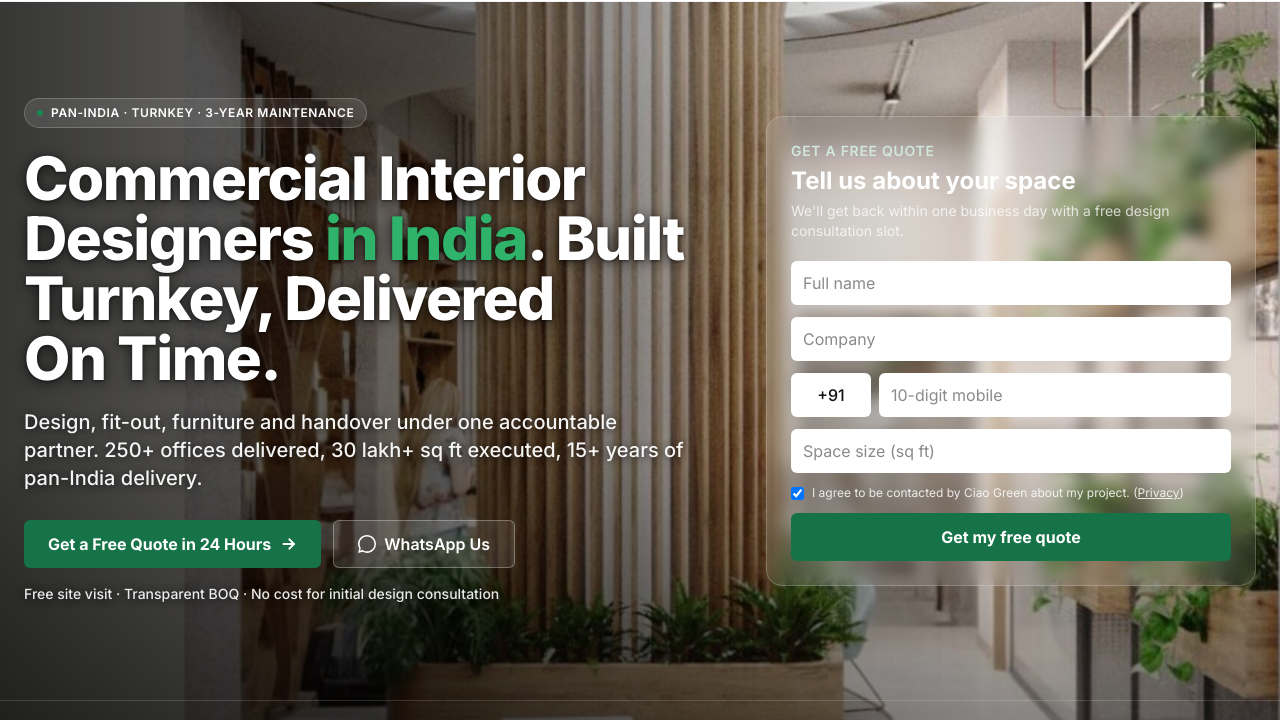
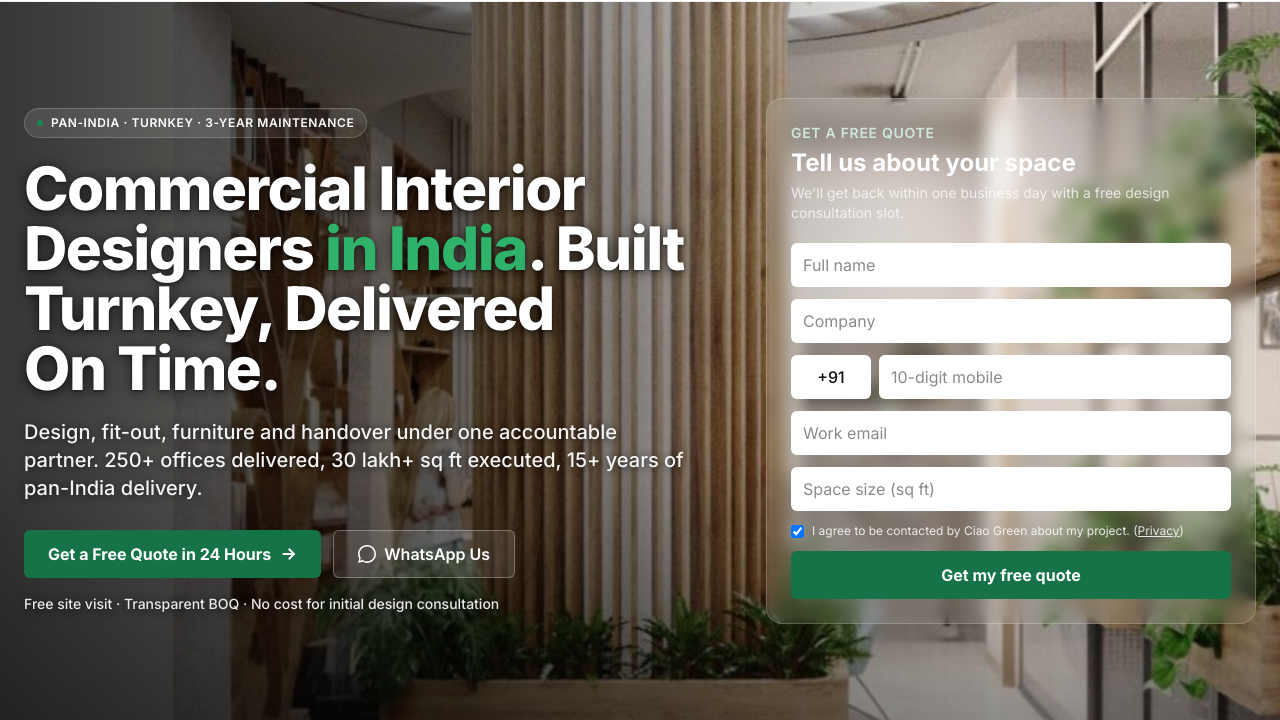
Before and after one commit to nihitsalvi-dev/ciaogreen-lp, a website: page index.html in a window 1280 px wide. Shown: the part 63-783 px from the top of the page. Drawn offline with nearby package versions, Linux system fonts and the light colour scheme.

Commit message:
Require work email in hero and modal lead forms
Co-Authored-By: Claude Opus 5.5 <noreply@anthropic.com>

```diff
--- a/index.html
+++ b/index.html
@@ -219,6 +219,7 @@ j=d.createElement(s),dl=l!='dataLayer'?'&l='+l:'';j.async=true;j.src=
             <div class="h-11 rounded-md bg-white text-ink-900 px-3 flex items-center justify-center font-medium">+91</div>
             <input required name="phone" inputmode="numeric" pattern="[6-9][0-9]{9}" maxlength="10" placeholder="10-digit mobile" class="field w-full h-11 rounded-md bg-white text-ink-900 px-3 placeholder:text-ink-400">
           </div>
+          <input required name="email" type="email" autocomplete="email" placeholder="Work email" class="field w-full h-11 rounded-md bg-white text-ink-900 px-3 placeholder:text-ink-400">
           <input required name="spaceSize" type="number" inputmode="numeric" min="100" max="10000000" step="1" placeholder="Space size (sq ft)" class="field w-full h-11 rounded-md bg-white text-ink-900 px-3 placeholder:text-ink-400">
           <label class="flex items-start gap-2 text-xs text-white/85">
             <input required checked type="checkbox" name="consent" class="mt-0.5">
@@ -648,7 +649,7 @@ j=d.createElement(s),dl=l!='dataLayer'?'&l='+l:'';j.async=true;j.src=
             <div class="h-11 rounded-md bg-sand-100 px-3 flex items-center justify-center font-medium">+91</div>
             <input required name="phone" inputmode="numeric" pattern="[6-9][0-9]{9}" maxlength="10" placeholder="10-digit mobile" class="field w-full h-11 rounded-md bg-sand-50 border border-sand-200 px-3">
           </div>
-          <input name="email" type="email" placeholder="Work email (optional)" class="field w-full h-11 rounded-md bg-sand-50 border border-sand-200 px-3">
+          <input required name="email" type="email" autocomplete="email" placeholder="Work email" class="field w-full h-11 rounded-md bg-sand-50 border border-sand-200 px-3">
         </div>
         <div class="grid md:grid-cols-2 gap-3">
           <select required name="city" class="field w-full h-11 rounded-md bg-sand-50 border border-sand-200 px-3">
```
